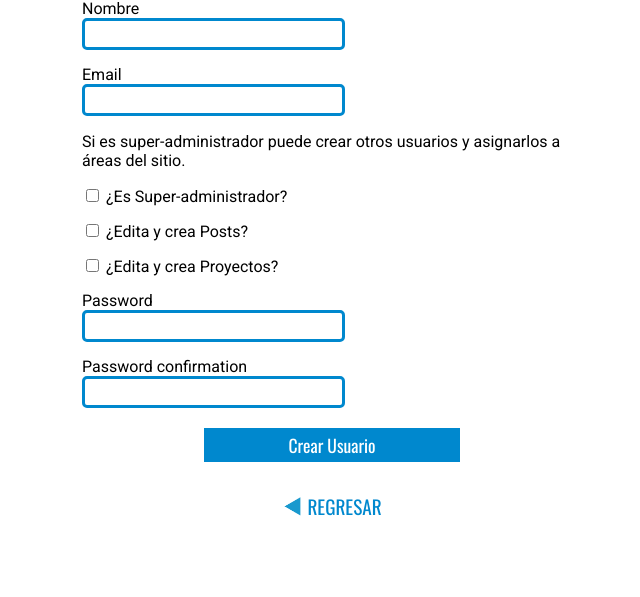
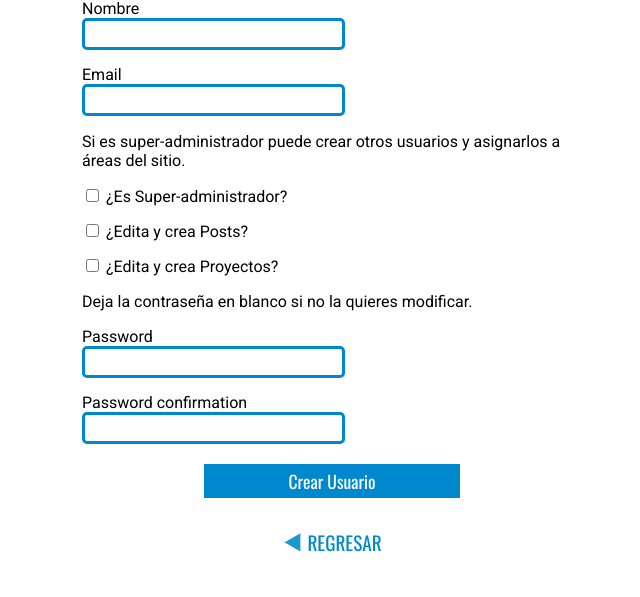
Before and after one commit to nuaays/adminexample, a Rails app: page /admin/users/new in a window 1280 px wide. Shown: the part 203-800 px from the top of the page, without its empty margins (308-948 px from the left). Run offline with Rails 7, Linux system fonts and the light colour scheme; a user stored in the database is signed in; style sheets or scripts are compiled from the project's sources; some libraries are stand-ins or nearby versions.

Commit message:
improving ux

```diff
--- a/app/views/admin/users/_form.html.erb
+++ b/app/views/admin/users/_form.html.erb
@@ -29,6 +29,9 @@
   <div><%= f.check_box :posts %> ¿Edita y crea Posts?</div>
   <div><%= f.check_box :projects %> ¿Edita y crea Proyectos?</div>
   <div>
+    <p>Deja la contraseña en blanco si no la quieres modificar.</p>
+  </div>
+  <div>
     <%= f.label :password %><br>
     <%= f.password_field :password %>
   </div>
--- a/config/routes.rb
+++ b/config/routes.rb
@@ -15,8 +15,8 @@ Rails.application.routes.draw do
 
   get "/login", to: "sessions#new"
   post "/login", to: "sessions#create"
-  get "/logout", to: "sessions#destroy", as: "logout"
-  #delete "/logout", to: "sessions#destroy", as: "logout"
+  #get "/logout", to: "sessions#destroy", as: "logout"
+  delete "/logout", to: "sessions#destroy", as: "logout"
 
   namespace :admin do
     root :to => "base#index"
```
